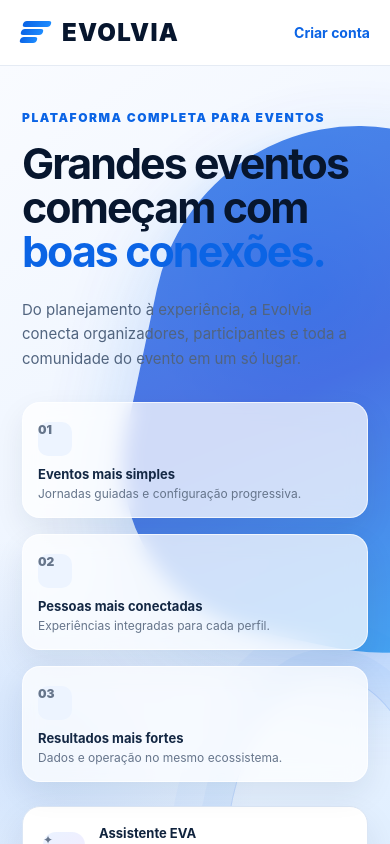
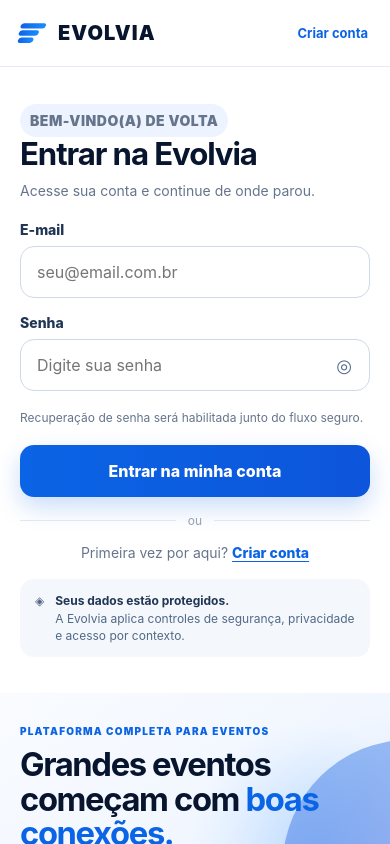
Before and after one commit to evolvia-tecnologia/evolvia-platform, a Next.js app in the folder apps/web/: page /login in a window 390 px wide. Shown: the top 844 px of the page. Built offline with nearby package versions, Linux system fonts and the light colour scheme.

Commit message:
fix(web): compactar autenticação e priorizar ação no mobile

```diff
--- a/apps/web/app/auth-layout.module.css
+++ b/apps/web/app/auth-layout.module.css
@@ -1,7 +1,14 @@
 .page {
   min-height: 100vh;
+  min-height: 100svh;
+  overflow-x: clip;
   background: #f7f9fd;
   color: #10233d;
+}
+
+.page,
+.page * {
+  box-sizing: border-box;
 }
 
 .header {
@@ -16,10 +23,10 @@
 }
 
 .brandGroup {
+  min-width: 0;
   display: flex;
   align-items: center;
   gap: 22px;
-  min-width: 0;
 }
 
 .brand {
@@ -56,17 +63,21 @@
 .brandMark::after { width: 17px; top: 17px; left: 0; }
 
 .tagline {
+  padding-left: 22px;
+  border-left: 1px solid #d9e2ef;
   color: #5e6e86;
   font-size: 14px;
   line-height: 1.35;
-  padding-left: 22px;
-  border-left: 1px solid #d9e2ef;
 }
 
 .headerLink {
+  min-height: 44px;
+  padding: 0 4px;
+  display: inline-flex;
+  align-items: center;
   color: #0b64e5;
+  font-size: 14px;
   font-weight: 750;
-  font-size: 14px;
   text-decoration: underline;
   text-decoration-color: transparent;
   text-underline-offset: 4px;
@@ -78,108 +89,108 @@
 }
 
 .workspace {
-  min-height: calc(100vh - 74px);
+  min-height: calc(100vh - 122px);
+  min-height: calc(100svh - 122px);
   display: grid;
-  grid-template-columns: minmax(0, 1.12fr) minmax(460px, .88fr);
+  grid-template-columns: minmax(0, .92fr) minmax(440px, 1.08fr);
 }
 
 .hero {
-  min-height: 710px;
+  min-height: 0;
   overflow: hidden;
   position: relative;
   display: flex;
   flex-direction: column;
   justify-content: center;
-  padding: clamp(52px, 7vw, 110px) clamp(34px, 6vw, 98px);
+  padding: clamp(34px, 4.2vw, 64px) clamp(28px, 4.6vw, 68px);
   background:
-    radial-gradient(circle at 80% 26%, rgba(29,140,255,.22), transparent 23%),
-    radial-gradient(circle at 12% 78%, rgba(11,100,229,.12), transparent 28%),
+    radial-gradient(circle at 80% 26%, rgba(29,140,255,.18), transparent 23%),
+    radial-gradient(circle at 12% 78%, rgba(11,100,229,.10), transparent 28%),
     linear-gradient(145deg, #f9fbff 0%, #eef5ff 48%, #dfeeff 100%);
   isolation: isolate;
 }
 
 .hero::before {
   content: '';
+  width: min(38vw, 480px);
+  aspect-ratio: 1;
   position: absolute;
-  width: min(46vw, 600px);
-  aspect-ratio: 1;
-  right: -15%;
-  top: 12%;
+  right: -18%;
+  top: 14%;
   border-radius: 46% 54% 62% 38%;
   background: linear-gradient(145deg, #0b64e5 0%, #1548db 44%, #10a7f5 100%);
   transform: rotate(12deg);
-  box-shadow: 0 34px 90px rgba(11,100,229,.28);
+  box-shadow: 0 28px 72px rgba(11,100,229,.24);
   z-index: -2;
 }
 
 .hero::after {
   content: '';
+  width: 48%;
+  height: 38%;
   position: absolute;
-  width: 54%;
-  height: 45%;
   right: -12%;
   bottom: -15%;
   border-radius: 50%;
-  border: 1px solid rgba(11,100,229,.18);
-  box-shadow: 0 0 0 28px rgba(11,100,229,.04), 0 0 0 56px rgba(11,100,229,.03);
+  border: 1px solid rgba(11,100,229,.15);
+  box-shadow: 0 0 0 24px rgba(11,100,229,.035), 0 0 0 48px rgba(11,100,229,.025);
   z-index: -3;
 }
 
 .eyebrow {
-  margin: 0 0 16px;
+  margin: 0 0 12px;
   color: #0b64e5;
-  font-size: 12px;
+  font-size: 11px;
   font-weight: 900;
-  letter-spacing: .13em;
+  letter-spacing: .12em;
 }
 
 .hero h1 {
-  max-width: 640px;
+  max-width: 560px;
   margin: 0;
   color: #07162e;
-  font-size: clamp(42px, 4.7vw, 68px);
-  line-height: 1.03;
-  letter-spacing: -.045em;
+  font-size: clamp(36px, 3.7vw, 54px);
+  line-height: 1.02;
+  letter-spacing: -.042em;
 }
 
-.hero h1 strong {
-  color: #0b64e5;
-}
+.hero h1 strong { color: #0b64e5; }
 
 .heroText {
-  max-width: 560px;
-  margin: 24px 0 30px;
+  max-width: 520px;
+  margin: 18px 0 22px;
   color: #51647f;
-  font-size: 17px;
-  line-height: 1.65;
+  font-size: 16px;
+  line-height: 1.55;
 }
 
 .benefits {
+  max-width: 560px;
   display: grid;
   grid-template-columns: repeat(3, minmax(0, 1fr));
-  gap: 16px;
-  max-width: 610px;
+  gap: 12px;
 }
 
 .benefit {
-  min-height: 96px;
-  padding: 15px;
-  border: 1px solid rgba(255,255,255,.7);
-  border-radius: 18px;
-  background: rgba(255,255,255,.74);
+  min-height: 84px;
+  padding: 13px;
+  border: 1px solid rgba(255,255,255,.72);
+  border-radius: 16px;
+  background: rgba(255,255,255,.76);
   backdrop-filter: blur(10px);
-  box-shadow: 0 12px 30px rgba(16,35,61,.08);
+  box-shadow: 0 10px 24px rgba(16,35,61,.07);
 }
 
 .benefitIcon {
-  width: 34px;
-  height: 34px;
-  margin-bottom: 10px;
+  width: 30px;
+  height: 30px;
+  margin-bottom: 8px;
   display: grid;
   place-items: center;
-  border-radius: 10px;
+  border-radius: 9px;
   background: #edf4ff;
   color: #0b64e5;
+  font-size: 12px;
   font-weight: 900;
 }
 
@@ -191,35 +202,35 @@
 
 .benefit span {
   display: block;
-  margin-top: 4px;
+  margin-top: 3px;
   color: #66758b;
   font-size: 12px;
   line-height: 1.35;
 }
 
 .evaCard {
-  max-width: 610px;
-  margin-top: 24px;
-  padding: 18px 20px;
+  max-width: 560px;
+  margin-top: 18px;
+  padding: 14px 16px;
   display: flex;
   align-items: center;
-  gap: 14px;
-  border-radius: 18px;
+  gap: 12px;
+  border: 1px solid #dbe6f5;
+  border-radius: 16px;
   background: #ffffff;
-  border: 1px solid #dbe6f5;
-  box-shadow: 0 16px 36px rgba(16,35,61,.09);
+  box-shadow: 0 12px 28px rgba(16,35,61,.08);
 }
 
 .evaIcon {
-  width: 42px;
-  height: 42px;
+  width: 38px;
+  height: 38px;
   flex: 0 0 auto;
   display: grid;
   place-items: center;
-  border-radius: 13px;
+  border-radius: 12px;
   background: linear-gradient(145deg, #eaf3ff, #f4eaff);
   color: #6246e5;
-  font-size: 21px;
+  font-size: 19px;
 }
 
 .evaCard strong { display: block; font-size: 13px; }
@@ -229,35 +240,30 @@
   display: flex;
   align-items: center;
   justify-content: center;
-  padding: clamp(38px, 5vw, 76px);
+  padding: clamp(30px, 4vw, 58px);
   background: #ffffff;
 }
 
-.card {
-  width: min(560px, 100%);
-}
-
-.cardHeader {
-  margin-bottom: 28px;
-}
+.card { width: min(520px, 100%); }
+.cardHeader { margin-bottom: 22px; }
 
 .cardHeader h1 {
   margin: 0;
   color: #07162e;
-  font-size: clamp(31px, 3vw, 42px);
+  font-size: clamp(30px, 2.6vw, 38px);
   line-height: 1.1;
   letter-spacing: -.035em;
 }
 
 .cardHeader p {
-  margin: 10px 0 0;
+  margin: 9px 0 0;
   color: #66758b;
-  line-height: 1.55;
+  line-height: 1.5;
 }
 
 .status {
   width: fit-content;
-  margin: 0 0 13px;
+  margin: 0 0 11px;
   padding: 6px 10px;
   border-radius: 999px;
   background: #edf4ff;
@@ -267,15 +273,8 @@
   letter-spacing: .035em;
 }
 
-.form {
-  display: grid;
-  gap: 20px;
-}
-
-.field {
-  display: grid;
-  gap: 8px;
-}
+.form { display: grid; gap: 18px; }
+.field { display: grid; gap: 8px; }
 
 .field label {
   color: #203654;
@@ -283,19 +282,17 @@
   font-weight: 800;
 }
 
-.inputWrap {
-  position: relative;
-}
+.inputWrap { position: relative; }
 
 .input {
   width: 100%;
-  min-height: 54px;
-  padding: 14px 46px 14px 16px;
+  min-height: 52px;
+  padding: 13px 50px 13px 16px;
   border: 1px solid #cfd9e8;
   border-radius: 14px;
+  outline: none;
   background: #ffffff;
   color: #10233d;
-  outline: none;
   transition: border-color .18s, box-shadow .18s, background .18s;
 }
 
@@ -310,16 +307,16 @@
 }
 
 .togglePassword {
+  width: 44px;
+  height: 44px;
   position: absolute;
   top: 50%;
-  right: 9px;
+  right: 4px;
   transform: translateY(-50%);
-  width: 38px;
-  height: 38px;
   display: grid;
   place-items: center;
   border: 0;
-  border-radius: 10px;
+  border-radius: 11px;
   background: transparent;
   color: #526985;
   font-size: 18px;
@@ -329,11 +326,7 @@
 .togglePassword:focus-visible { outline: 3px solid rgba(11,100,229,.22); outline-offset: 1px; }
 
 .help,
-.errorText {
-  font-size: 12px;
-  line-height: 1.45;
-}
-
+.errorText { font-size: 12px; line-height: 1.45; }
 .help { color: #66758b; }
 .errorText { color: #9d2626; font-weight: 650; }
 
@@ -348,22 +341,19 @@
 }
 
 .actionsRow {
+  min-height: 22px;
   display: flex;
   align-items: center;
   justify-content: flex-end;
   gap: 16px;
-  min-height: 24px;
 }
 
-.futureLink {
-  color: #66758b;
-  font-size: 13px;
-}
+.futureLink { color: #66758b; font-size: 13px; }
 
 .primaryButton {
   width: 100%;
-  min-height: 54px;
-  padding: 14px 18px;
+  min-height: 52px;
+  padding: 13px 18px;
   border: 0;
   border-radius: 14px;
   background: linear-gradient(90deg, #0b64e5, #0d55db);
@@ -416,8 +406,8 @@
 }
 
 .securityNote {
-  margin-top: 25px;
-  padding: 14px 16px;
+  margin-top: 20px;
+  padding: 13px 15px;
   display: flex;
   gap: 11px;
   border-radius: 14px;
@@ -430,12 +420,12 @@
 .securityNote strong { color: #203654; }
 
 .requirements {
-  margin: 6px 0 0;
+  margin: 4px 0 0;
   padding: 0;
   list-style: none;
   display: grid;
   grid-template-columns: repeat(2, minmax(0, 1fr));
-  gap: 7px 12px;
+  gap: 6px 12px;
   color: #66758b;
   font-size: 12px;
 }
@@ -443,8 +433,10 @@
 .requirementDone { color: #168554; }
 
 .footer {
-  padding: 18px clamp(22px, 5vw, 72px);
+  min-height: 48px;
+  padding: 14px clamp(22px, 5vw, 72px);
   display: flex;
+  align-items: center;
   justify-content: space-between;
   gap: 18px;
   border-top: 1px solid #e5ebf4;
@@ -453,28 +445,98 @@
   font-size: 12px;
 }
 
+@media (max-height: 760px) and (min-width: 1051px) {
+  .hero { padding-top: 28px; padding-bottom: 28px; }
+  .hero h1 { font-size: clamp(34px, 3.3vw, 48px); }
+  .heroText { margin-top: 14px; margin-bottom: 17px; font-size: 15px; }
+  .benefit { min-height: 76px; padding: 11px 12px; }
+  .benefitIcon { width: 28px; height: 28px; margin-bottom: 6px; }
+  .evaCard { margin-top: 14px; padding-top: 12px; padding-bottom: 12px; }
+  .panel { padding-top: 24px; padding-bottom: 24px; }
+  .cardHeader { margin-bottom: 18px; }
+  .form { gap: 15px; }
+  .securityNote { margin-top: 16px; }
+}
+
 @media (max-width: 1050px) {
-  .workspace { grid-template-columns: 1fr; }
-  .hero { min-height: auto; padding-top: 58px; padding-bottom: 58px; }
-  .hero::before { width: 520px; right: -270px; top: 8%; opacity: .75; }
-  .panel { padding-top: 56px; padding-bottom: 64px; }
+  .workspace { min-height: auto; grid-template-columns: 1fr; }
+  .panel { order: 1; padding: 46px clamp(24px, 8vw, 72px) 52px; }
+  .hero { order: 2; min-height: auto; padding: 42px clamp(24px, 8vw, 72px); }
+  .hero::before { width: 460px; right: -250px; top: 8%; opacity: .62; }
+  .hero h1 { max-width: 620px; font-size: clamp(36px, 6vw, 48px); }
+  .benefits,
+  .evaCard { max-width: 680px; }
 }
 
 @media (max-width: 720px) {
-  .header { min-height: 66px; padding: 14px 20px; }
+  .header { min-height: 66px; padding: 11px 18px; gap: 12px; }
+  .brand { font-size: 20px; gap: 9px; }
+  .brandMark { transform: scale(.9); transform-origin: left center; }
   .tagline { display: none; }
-  .workspace { min-height: calc(100vh - 66px); }
-  .hero { padding: 44px 22px; }
-  .hero h1 { font-size: clamp(36px, 11vw, 50px); }
-  .heroText { font-size: 15px; }
-  .benefits { grid-template-columns: 1fr; }
-  .benefit { min-height: auto; }
-  .panel { padding: 42px 22px 54px; align-items: flex-start; }
+  .headerLink { font-size: 13px; }
+
+  .panel { padding: 28px 20px 36px; align-items: flex-start; }
+  .cardHeader { margin-bottom: 20px; }
+  .cardHeader h1 { font-size: clamp(29px, 8vw, 36px); }
+  .cardHeader p { font-size: 14px; }
+  .form { gap: 16px; }
+  .input { min-height: 52px; font-size: 16px; }
+  .actionsRow { justify-content: flex-start; }
+  .futureLink { font-size: 12px; line-height: 1.4; }
   .requirements { grid-template-columns: 1fr; }
-  .footer { flex-direction: column; align-items: flex-start; }
+  .securityNote { margin-top: 18px; }
+
+  .hero { padding: 32px 20px 36px; }
+  .hero::before { width: 320px; right: -205px; top: 9%; opacity: .4; }
+  .hero::after { width: 70%; height: 34%; opacity: .55; }
+  .eyebrow { margin-bottom: 10px; font-size: 10px; }
+  .hero h1 { max-width: 18ch; font-size: clamp(28px, 8.4vw, 36px); line-height: 1.05; }
+  .heroText { margin: 14px 0 18px; font-size: 14px; line-height: 1.5; }
+  .benefits { grid-template-columns: 1fr; gap: 10px; }
+  .benefit {
+    min-height: auto;
+    padding: 12px 14px;
+    display: grid;
+    grid-template-columns: 34px 1fr;
+    column-gap: 12px;
+    row-gap: 2px;
+    align-items: center;
+  }
+  .benefitIcon { width: 32px; height: 32px; margin: 0; grid-row: 1 / span 2; }
+  .benefit span { margin-top: 0; }
+  .evaCard { margin-top: 14px; padding: 13px 14px; }
+
+  .footer { padding: 14px 20px; flex-direction: column; align-items: flex-start; gap: 5px; }
 }
 
 @media (prefers-reduced-motion: reduce) {
   .primaryButton,
   .input { transition: none; }
 }
+
+@media (forced-colors: active) {
+  .hero::before,
+  .hero::after { display: none; }
+
+  .brandMark::before,
+  .brandMark::after,
+  .brandMark span { background: ButtonText; }
+
+  .benefit,
+  .evaCard,
+  .status,
+  .input,
+  .alert,
+  .securityNote,
+  .primaryButton { forced-color-adjust: auto; }
+
+  .input:focus,
+  .togglePassword:focus-visible,
+  .primaryButton:focus-visible {
+    outline: 2px solid Highlight;
+    outline-offset: 2px;
+    box-shadow: none;
+  }
+
+  .primaryButton { border: 1px solid ButtonText; }
+}
```
